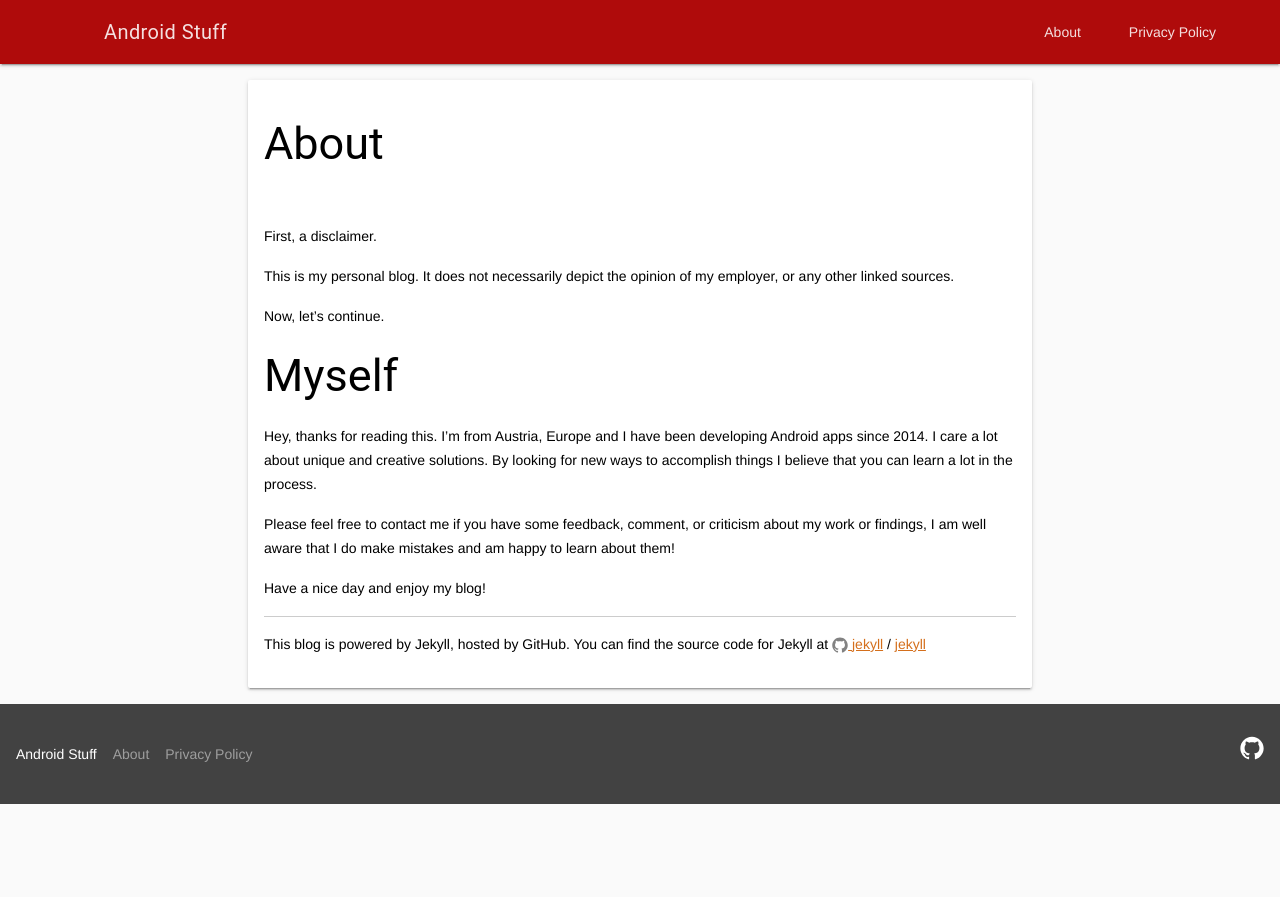
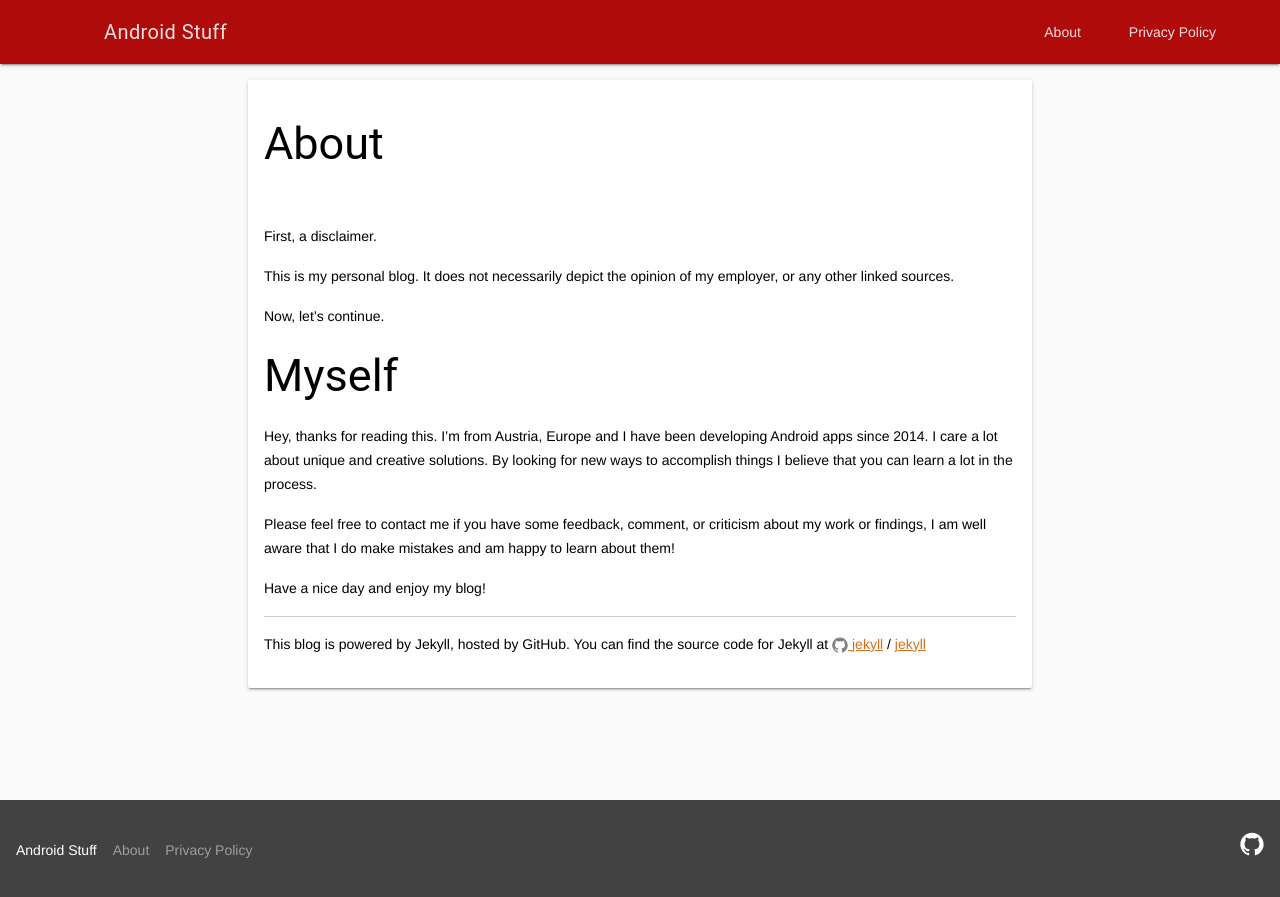
Before and after one commit to bleeding182/bleeding182.github.io, a Jekyll site: the page built from about.md, in a window 1280 px wide. Shown: the top 897 px of the page. Built offline with Jekyll 4.4.1, drawn with Linux system fonts in a browser that asks for light colours.

Commit message:
layout fixed for small content sizes

```diff
--- a/_layouts/default.html
+++ b/_layouts/default.html
@@ -6,11 +6,13 @@
 
     <div class="mdl-layout mdl-js-layout mdl-layout--fixed-header">
       {% include header.html %}
-      <main class="mdl-layout__content">
-        <div class="page-content">
+      <main>
+        <div class="page-content mdl-cell--stretch">
           {{content}}
         </div>
-        {% include footer.html %}
+        <div>
+          {% include footer.html %}
+        </div>
       </main>
     </div>
 
--- a/_layouts/page.html
+++ b/_layouts/page.html
@@ -1,8 +1,7 @@
 ---
 layout: default
 ---
-<div class="mdl-grid content">
-
+<div class="mdl-grid content mdl-cell--stretch">
   <div class="mdl-card mdl-cell post mdl-cell--12-col mdl-shadow--2dp">
     <article class="post">
       <div class="mdl-card__title">
@@ -13,3 +12,4 @@ layout: default
       </div>
     </article>
   </div>
+</div>
--- a/_layouts/post.html
+++ b/_layouts/post.html
@@ -3,7 +3,7 @@ layout: default
 ---
 {% include ads/blog_post_top.html %}
 
-<div class="mdl-grid content">
+<div class="mdl-grid content mdl-cell--stretch">
 
   <div class="mdl-card mdl-cell post mdl-cell--12-col mdl-shadow--2dp">
     <article itemscope="" itemtype="http://schema.org/BlogPosting">
--- a/css/main.scss
+++ b/css/main.scss
@@ -37,6 +37,16 @@ body {
   margin-right: auto;
 }
 
+.page-content {
+  flex: 1;
+}
+
+main {
+  display: flex;
+  flex-flow: column;
+  height: 100%;
+}
+
 .highlight {
   background: desaturate(lighten(#d46f1c, 50%), 15%);
   margin: 0px;
```
Lines whose indentation alone changed are shown as unchanged.
